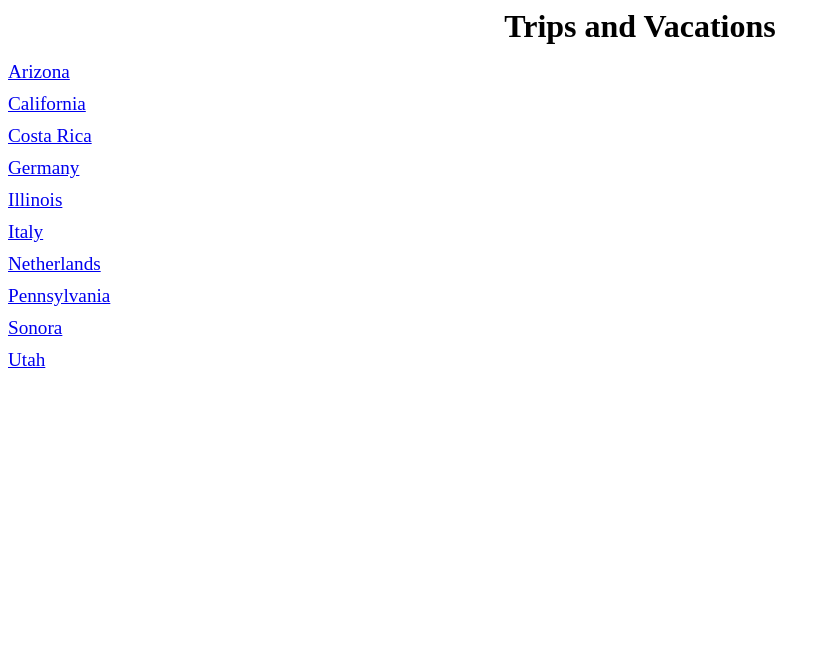
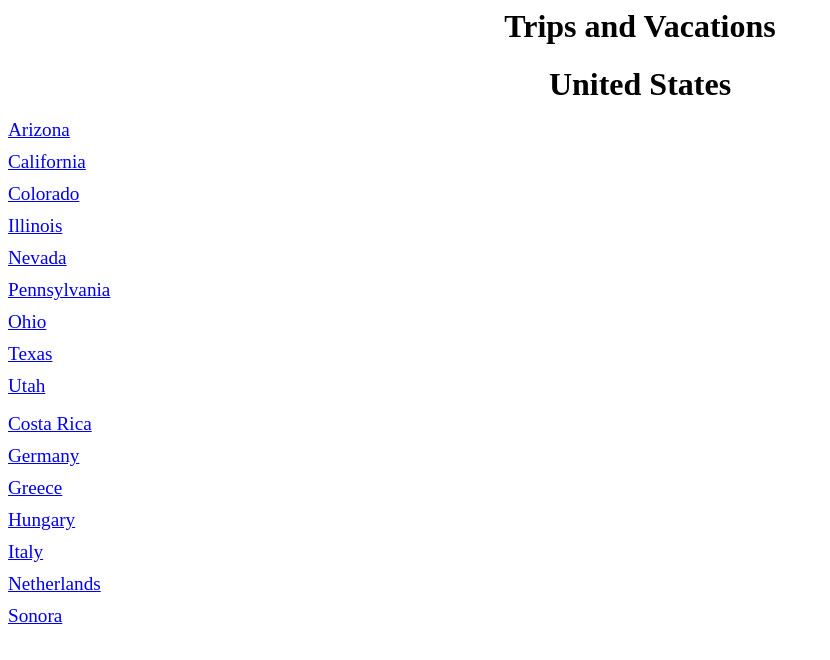
Before and after one commit to delphe/TripPics, a plain HTML site: page index.html in a window 1280 px wide. Shown: the whole page, without its empty margins (0-830 px from the left). Drawn offline with Linux system fonts and the light colour scheme.

Commit message:
Update index.html

```diff
--- a/index.html
+++ b/index.html
@@ -4,16 +4,25 @@
     </head>
 <body>
 <h1>Trips and Vacations</h1>
-<ul id="albumList">
+<h1>United States</h1>
+<ul id="USalbumList">
 <li><a href="Arizona.html">Arizona</a></li>
 <li><a href="California.html">California</a></li>
+<li><a href="Colorado.html">Colorado</a></li>
+<li><a href="Illinois.html">Illinois</a></li>
+<li><a href="Nevada.html">Nevada</a></li>
+<li><a href="Pennsylvania.html">Pennsylvania</a></li>
+<li><a href="Ohio.html">Ohio</a></li>
+<li><a href="Texas.html">Texas</a></li>
+<li><a href="Utah.html">Utah</a></li>
+</ul>
+<ul id="USalbumList">
 <li><a href="CostaRica.html">Costa Rica</a></li>
 <li><a href="Germany.html">Germany</a></li>
-<li><a href="Illinois.html">Illinois</a></li>
+<li><a href="Greece.html">Greece</a></li>
+<li><a href="Hungary.html">Hungary</a></li>
 <li><a href="Italy.html">Italy</a></li>
 <li><a href="Netherlands.html">Netherlands</a></li>
-<li><a href="Pennsylvania.html">Pennsylvania</a></li>
 <li><a href="Sonora.html">Sonora</a></li>
-<li><a href="Utah.html">Utah</a></li>
 </ul>
 </body></html>
```
